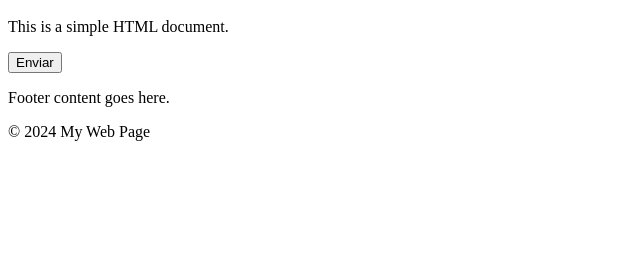
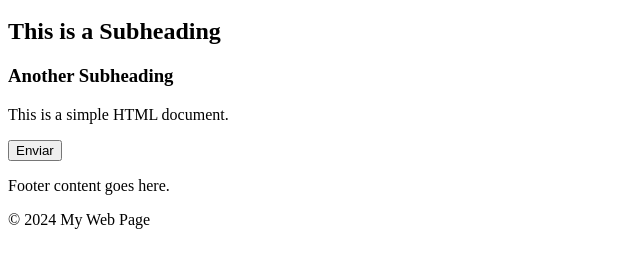
Before and after one commit to WillLarl29/Hello-Wold1, a plain HTML site: page index.html in a window 1280 px wide. Shown: the part 48-316 px from the top of the page, without its empty margins (0-640 px from the left). Drawn offline with Linux system fonts and the light colour scheme.

Commit message:
tercer cambio

```diff
--- a/index.html
+++ b/index.html
@@ -5,6 +5,8 @@
 
 <body>
     <h1>Welcome to My Web Page</h1>
+    <h2>This is a Subheading</h2>
+    <h3>Another Subheading</h3>
     <p>This is a simple HTML document.</p>
     <button onclick="alert('Button clicked!')">Enviar</button>
 </body>
```
